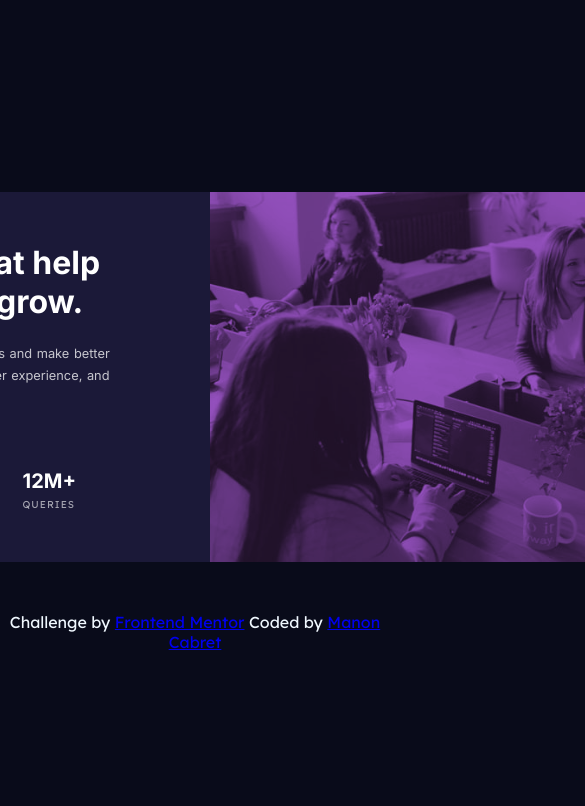
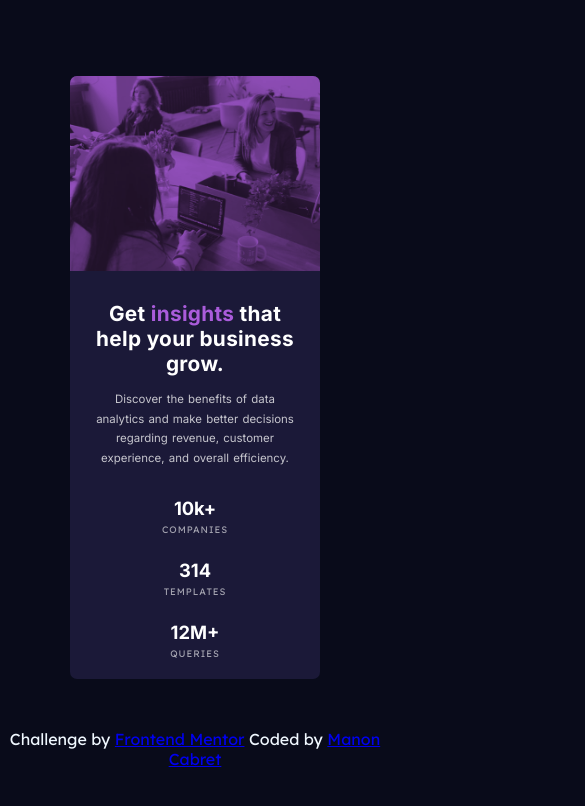
Before and after one commit to GirafOnTrip/Stats-preview-card-component, a plain HTML site: page index.html in a window 390 px wide. Shown: the top 806 px of the page, 585 px wide, since content can reach past the window. Drawn offline with Linux system fonts and the light colour scheme.

Commit message:
Ajout responsive mobile

```diff
--- a/style.css
+++ b/style.css
@@ -144,3 +144,54 @@ footer{
     color: aliceblue;
     font-family: 'Lexend Deca', sans-serif;
 }
+
+
+/* Media queries */
+
+@media (max-width: 600px) {
+
+    .container{
+
+        grid-template-columns: 250px;
+        grid-template-rows: 195px 408px;
+
+    }
+
+    .ctn1{
+
+        padding: 17px 23px;
+        text-align: center;
+        grid-row: 2/3;
+
+    }
+
+    h1{
+
+        font-size: 1.3em;
+        letter-spacing: 0.015em;
+
+    }
+
+    p{
+
+        padding: 0;
+        font-size: 0.715em;
+        margin-bottom: 25px;
+
+    }
+
+    li {
+
+        display: block;
+        margin: 0;
+        font-size: 0.590em;
+        margin-bottom: 20px;
+
+    }
+
+    .nb1, .nb2, .nb3{
+
+        font-size: 1.940em;
+    }
+
+}
```
